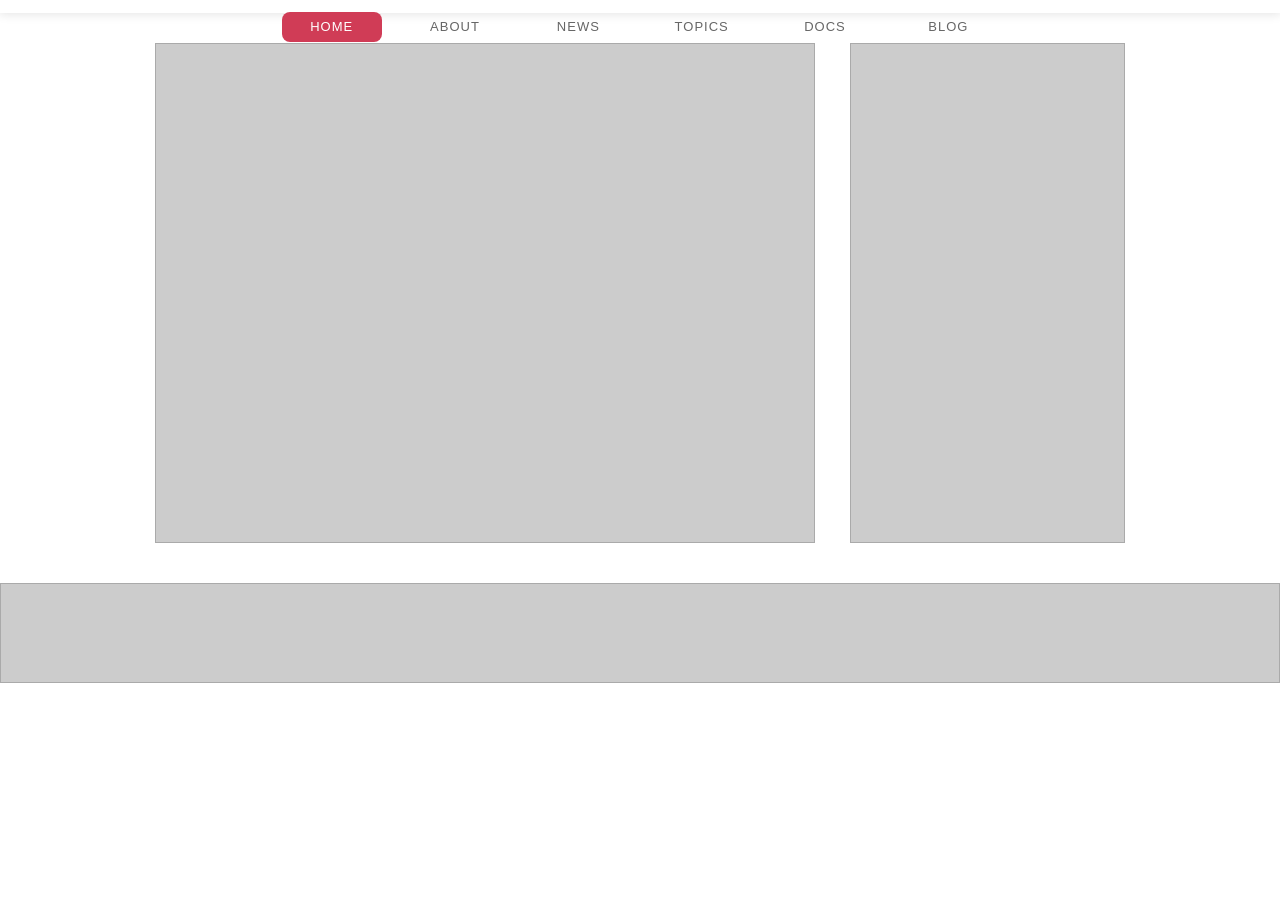
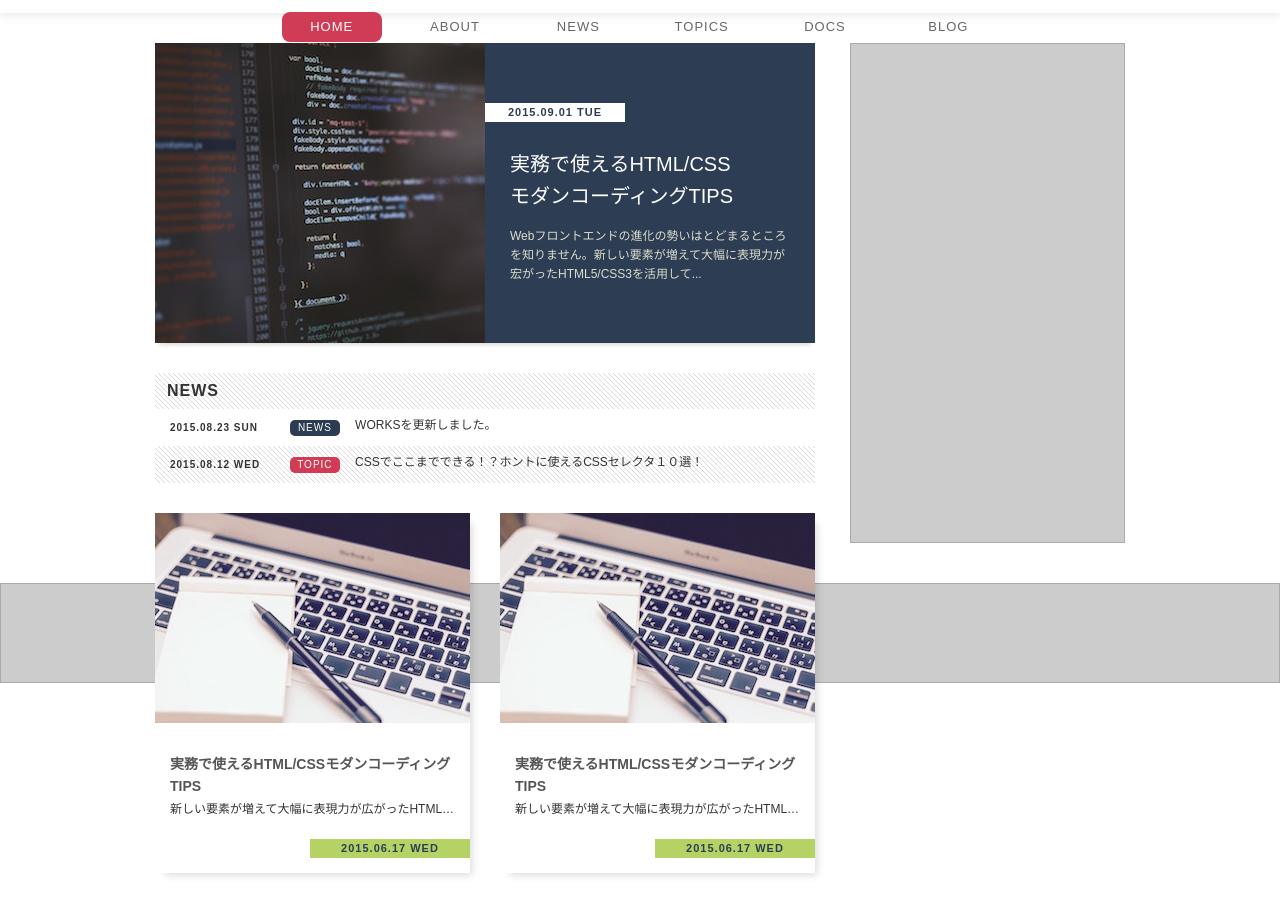
Before and after one commit to Tatsuk1/standard-layout, a plain HTML site: page index.html in a window 1280 px wide. Shown: the part 87-990 px from the top of the page. Before the commit the page ends 800 px from the top, so only its background shows below. Drawn offline with Linux system fonts and the light colour scheme.

Commit message:
finish main

```diff
--- a/css/style.css
+++ b/css/style.css
@@ -76,10 +76,192 @@ a:link, a:visited, a:hover, a:active {
   margin: 30px auto 40px;
 }
 
+.hidden {
+  display: none;
+}
+
 .main {
   display: block;
   float: left;
   width: 660px;
+}
+
+.hot-topic {
+   display: block;
+   height: 300px;
+   margin-bottom: 30px;
+   box-shadow: 0 6px 4px -4px rgba(0, 0, 0, 0.15);
+   transition: opacity 0.15s;
+}
+
+.hot-topic:hover {
+  opacity: 0.85;
+}
+
+.hot-topic .image {
+  float: left;
+  width: 50%;
+  height: 100%;
+}
+
+.hot-topic .content {
+  position: relative;
+  float: right;
+  width: 50%;
+  height: 100%;
+  padding: 105px 25px 0;
+  background-color: #2d3d54;
+  line-height: 1.6;
+}
+
+.hot-topic .title {
+  margin-bottom: 15px;
+  color: #fff;
+  font-weight: normal;
+  font-size: 2.0rem;
+}
+
+.hot-topic .desc {
+  color: #ddc;
+}
+
+.hot-topic .date {
+  position: absolute;
+  top: 60px;
+  left: 0;
+  width: 140px;
+  padding: 4px;
+  background-color: #fff;
+  color: #2d3d54;
+  text-align: center;
+  letter-spacing: 1px;
+  font-weight: bold;
+  font-size: 1.1rem;
+  line-height: 1;
+}
+
+.heading {
+  padding: 10px 12px;
+  background: url('../images/bg-slash.gif');
+  letter-spacing: 1px;
+  font-size: 1.6rem;
+}
+
+.scroll-list{
+  max-height: 220px;
+  overflow-y: auto;
+  margin-bottom: 30px;
+  list-style-type: none;
+}
+
+.scroll-list .scroll-item a {
+  display: block;
+  padding: 10px 15px;
+  color: #333;
+  font-size: 0;
+  transition: background-color 0.1s;
+}
+
+.scroll-list .scroll-item:nth-of-type(even) a {
+  background: url('../images/bg-slash.gif');
+}
+
+.scroll-list .scroll-item a:hover {
+  background-color: #fafaf8;
+}
+
+.scroll-list .date {
+  display: inline-block;
+  width: 19%;
+  letter-spacing: 1px;
+  font-weight: bold;
+  font-size: 1.0rem;
+}
+
+.scroll-list .category {
+  display: inline-block;
+  width: 8%;
+  border-radius: 5px;
+  background-color: #d03c56;
+  color: #fff;
+  text-align: center;
+  letter-spacing: 1px;
+  font-size: 1.0rem;
+  line-height: 16px;
+}
+
+.scroll-list .category.news {
+  background-color: #2c3c53;
+}
+
+.scroll-list .title {
+  display: inline-block;
+  width: 73%;
+  padding-left: 15px;
+  overflow: hidden;
+  text-overflow: ellipsis;
+  white-space: nowrap;
+  font-size: 1.2rem;
+}
+
+.article-box {
+  position: relative;
+  display: block;
+  width: 315px;
+  height: 360px;
+  margin-bottom: 30px;
+  padding: 210px 15px 0;
+  box-shadow: 6px 6px 8px -4px rgba(0, 0, 0, 0.15);
+  transition: opacity 0.15s;
+}
+
+.article-box:hover {
+  opacity: 0.8;
+}
+
+.article-box:nth-of-type(odd) {
+  float: left;
+}
+
+.article-box:nth-of-type(even) {
+  float: right;
+}
+
+.article-box .title {
+  margin-top: 30px;
+  color: #555;
+  font-size: 1.4rem;
+  line-height: 1.6;
+}
+
+.article-box .desc {
+  margin-top: 5px;
+  color: #333;
+  overflow: hidden;
+  text-overflow: ellipsis;
+  white-space: nowrap;
+}
+
+.article-box .date {
+  position: absolute;
+  right: 0;
+  bottom: 15px;
+  display: block;
+  width: 160px;
+  padding: 4px;
+  background-color: #b5d264;
+  color: #2d3d54;
+  text-align: center;
+  letter-spacing: 1px;
+  font-weight: bold;
+  font-size: 1.1rem;
+}
+
+.article-box .image {
+  position: absolute;
+  top: 0;
+  left: 0;
+  width: 100%;
 }
 
 .sidemenu {
@@ -97,7 +279,7 @@ a:link, a:visited, a:hover, a:active {
    clear: both;
 }
 
-.main, .sidemenu, .footer {
+ .sidemenu, .footer {
   border: 1px solid #aaa;
   background-color: #ccc;
 }
--- a/index.html
+++ b/index.html
@@ -24,6 +24,55 @@
     </header>
     <div class="wrapper clearfix">
       <main class="main">
+        <h2 class="hidden">HOT TOPIC</h2>
+        <a href="#" class="hot-topic clearfix">
+          <img class="image" src ="./images/hot-topic.jpg" alt="コーディング画面">
+          <div class="content">
+            <h3 class="title">実務で使えるHTML/CSS<br>モダンコーディングTIPS</h3>
+            <p class="desc">
+              Webフロントエンドの進化の勢いはとどまるところを知りません。新しい要素が増えて大幅に表現力が宏がったHTML5/CSS3を活用して...
+            </p>
+            <time class="date" datetime="2015-09-01">2015.09.01 TUE</time>
+          </div>
+        </a>
+
+        <h2 class="heading">NEWS</h2>
+        <ul class="scroll-list">
+          <li class="scroll-item">
+            <a href="#">
+              <time class="date" datetime="2015-08-23">2015.08.23 SUN</time>
+              <span class="category news">NEWS</span>
+              <span class="title">WORKSを更新しました。</span>
+            </a>
+          </li>
+          <li class="scroll-item">
+            <a href="#">
+              <time class="date" datetime="2015-08-12">2015.08.12 WED </time>
+              <span class="category">TOPIC</span>
+              <span class="title">CSSでここまでできる！？ホントに使えるCSSセレクタ１０選！</span>
+            </a>
+          </li>
+        </ul>
+
+        <h2 class="hidden">ARTICLES</h2>
+        <div class="clearfix">
+          <a href ="#" class="article-box">
+            <h3 class="title">実務で使えるHTML/CSSモダンコーディングTIPS</h3>
+            <p class="desc">
+              新しい要素が増えて大幅に表現力が広がったHTML/CSS3を活用し、モダンなコーディングにチャレンジしましょう!
+            </p>
+            <time class="date" datetime="2015-06-17">2015.06.17 WED</time>
+            <img class="image" src="./images/article.jpg" alt="コーディング画面">
+          </a>
+          <a href ="#" class="article-box">
+            <h3 class="title">実務で使えるHTML/CSSモダンコーディングTIPS</h3>
+            <p class="desc">
+              新しい要素が増えて大幅に表現力が広がったHTML/CSS3を活用し、モダンなコーディングにチャレンジしましょう!
+            </p>
+            <time class="date" datetime="2015-06-17">2015.06.17 WED</time>
+            <img class="image" src="./images/article.jpg" alt="コーディング画面">
+          </a>
+        </div>
       </main>
       <div class="sidemenu">
       </div>
```
